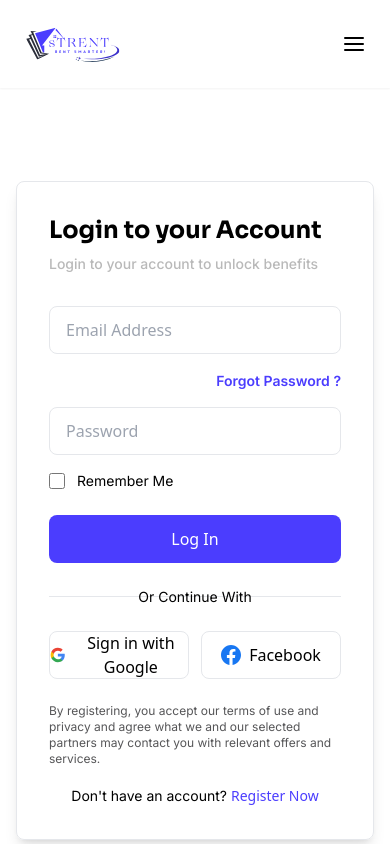
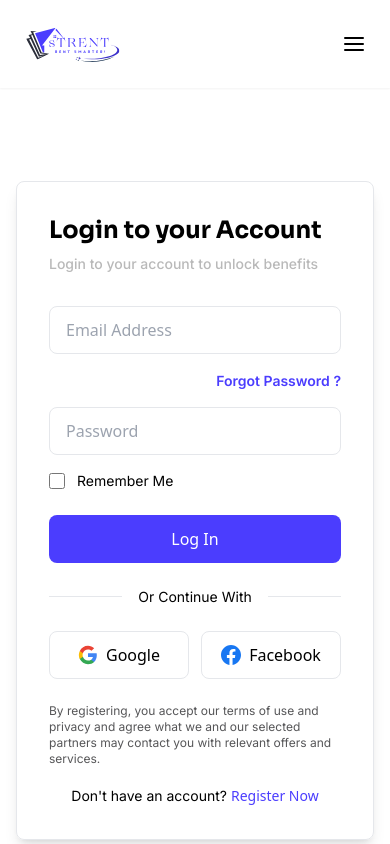
Before and after one commit to Strent-Org/frontend, a React (Vite) app: page /login in a window 390 px wide. Shown: the top 844 px of the page. Built offline with nearby package versions, Linux system fonts and the light colour scheme.

Commit message:
login page css

```diff
--- a/src/pages/LoginForm.jsx
+++ b/src/pages/LoginForm.jsx
@@ -118,13 +118,12 @@ const LoginForm = () => {
         </form>
 
         {/* Divider */}
-        <div className="relative mb-6">
-          <div className="absolute inset-0 flex items-center">
-            <div className="w-full border-t border-border"></div>
-          </div>
-          <div className="relative flex justify-center text-sm">
-            <span className="bg-card px-4 text-muted-foreground font-inter font-normal decoration-none ">Or Continue With</span>
-          </div>
+        <div className="flex items-center mb-6">
+          <div className="flex-grow border-t border-border"></div>
+          <span className="mx-4 text-sm text-muted-foreground font-inter font-normal">
+            Or Continue With
+          </span>
+          <div className="flex-grow border-t border-border"></div>
         </div>
 
         {/* Social Login Buttons */}
@@ -136,7 +135,9 @@ const LoginForm = () => {
               <path fill="#FBBC05" d="M5.84 14.09c-.22-.66-.35-1.36-.35-2.09s.13-1.43.35-2.09V7.07H2.18C1.43 8.55 1 10.22 1 12s.43 3.45 1.18 4.93l2.85-2.22.81-.62z" />
               <path fill="#EA4335" d="M12 5.38c1.62 0 3.06.56 4.21 1.64l3.15-3.15C17.45 2.09 14.97 1 12 1 7.7 1 3.99 3.47 2.18 7.07l3.66 2.84c.87-2.6 3.3-4.53 6.16-4.53z" />
             </svg>
-            Sign in with Google
+            {/* Sign in with Google */}
+            <span className="hidden sm:inline-block">Sign in with Google</span>
+            <span className="sm:hidden">Google</span>
           </button>
 
           <button className="h-12 flex items-center justify-center border border-input bg-background hover:bg-accent text-foreground font-medium rounded-lg transition-colors">
@@ -160,7 +161,7 @@ const LoginForm = () => {
           </Link>
         </div>
       </div>
-    </div>
+   </div>
   );
 };
 
```
